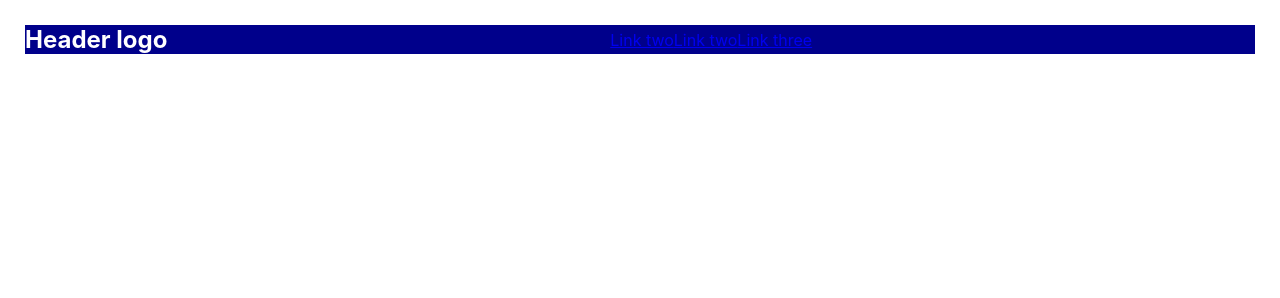
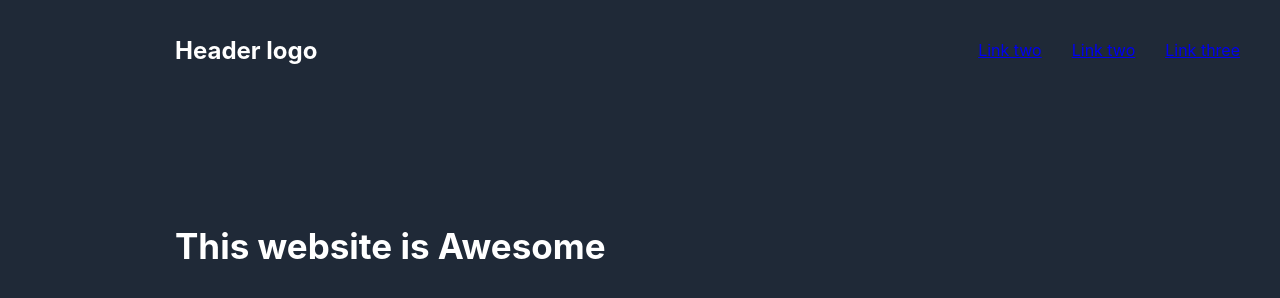
Before and after one commit to tecman4/Landing-Page, a plain HTML site: page index.html in a window 1280 px wide. Drawn offline with Linux system fonts and the light colour scheme.

Commit message:
Add color and conainters

```diff
--- a/index.html
+++ b/index.html
@@ -17,8 +17,10 @@
       <a href="link.two">Link two</a>
       <a href="link.three">Link three</a>
     </div>
+  </div>
   <div class="main">
-
+    <div class="mainleft">
+      <div class="mainheader">This website is Awesome</div>
 
   </div>
 
--- a/style.css
+++ b/style.css
@@ -5,12 +5,15 @@ body {
   display: block;
   margin:25px;
 
+  background-color: #1f2937;
+  color: white;
+
 }
 
 .container {
   height: 72px;
   width: 100%;
-  background: darkblue;
+
   color: white;
   font-size: 32px;
   font-weight: 900;
@@ -28,15 +31,34 @@ display: flex;
   display: flex;
   align-items: center;
   justify-content:space-between;
-  background-color: darkblue;
+
   color: white;
+  margin-bottom: 150px;
 }
 .left{
 font-size:x-large;
 font-weight: bold;
+display: flex;
+margin-left: 150px;
 }
 .right{
   display: flex;
-  color: white;
+
+
 
 }
+a{
+  margin:15px;
+}
+.main{
+
+
+}
+.mainheader{
+  font-size: 35px;
+  font-weight: bold;
+  margin: 15px;
+  margin-left: 150px;
+
+
+}
```
